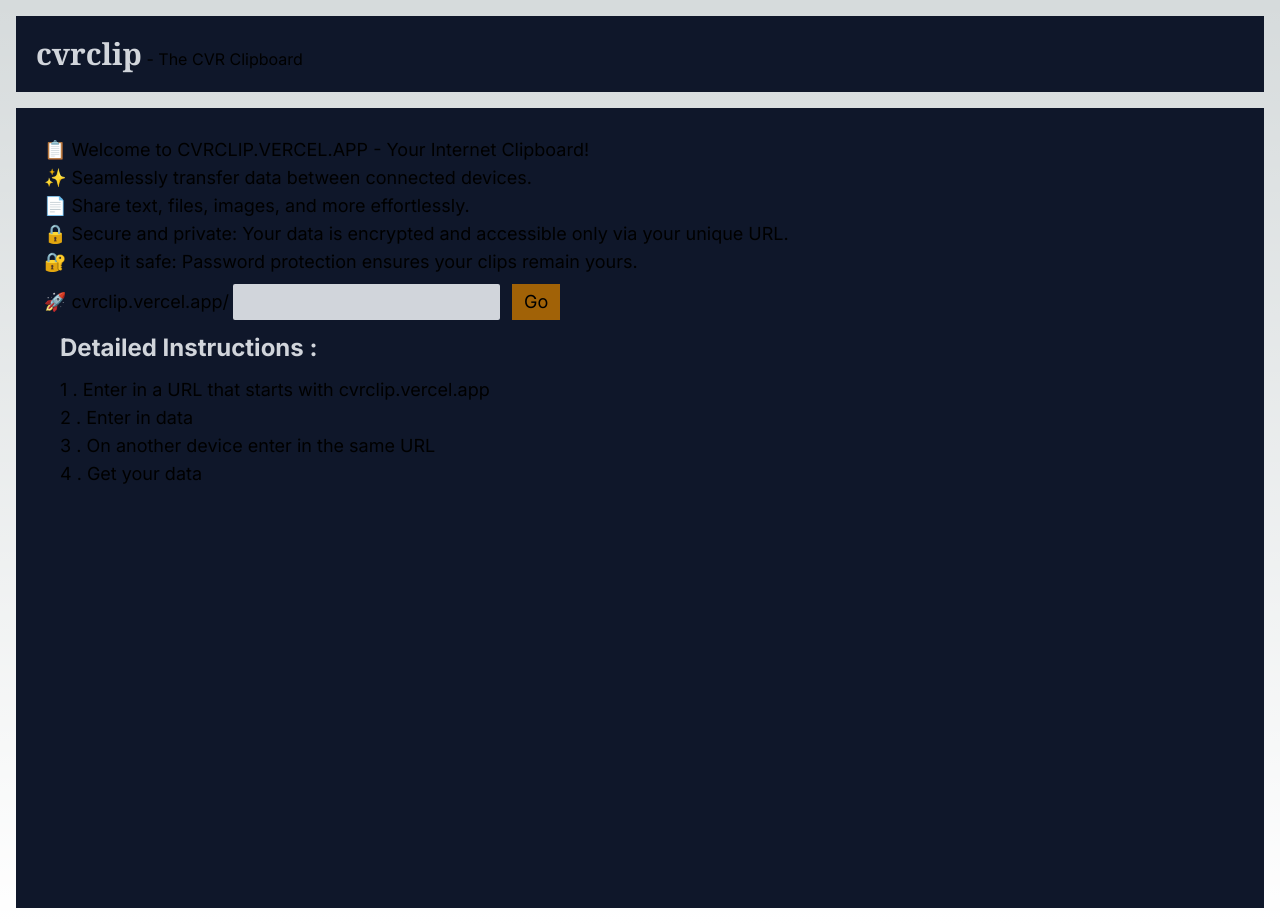
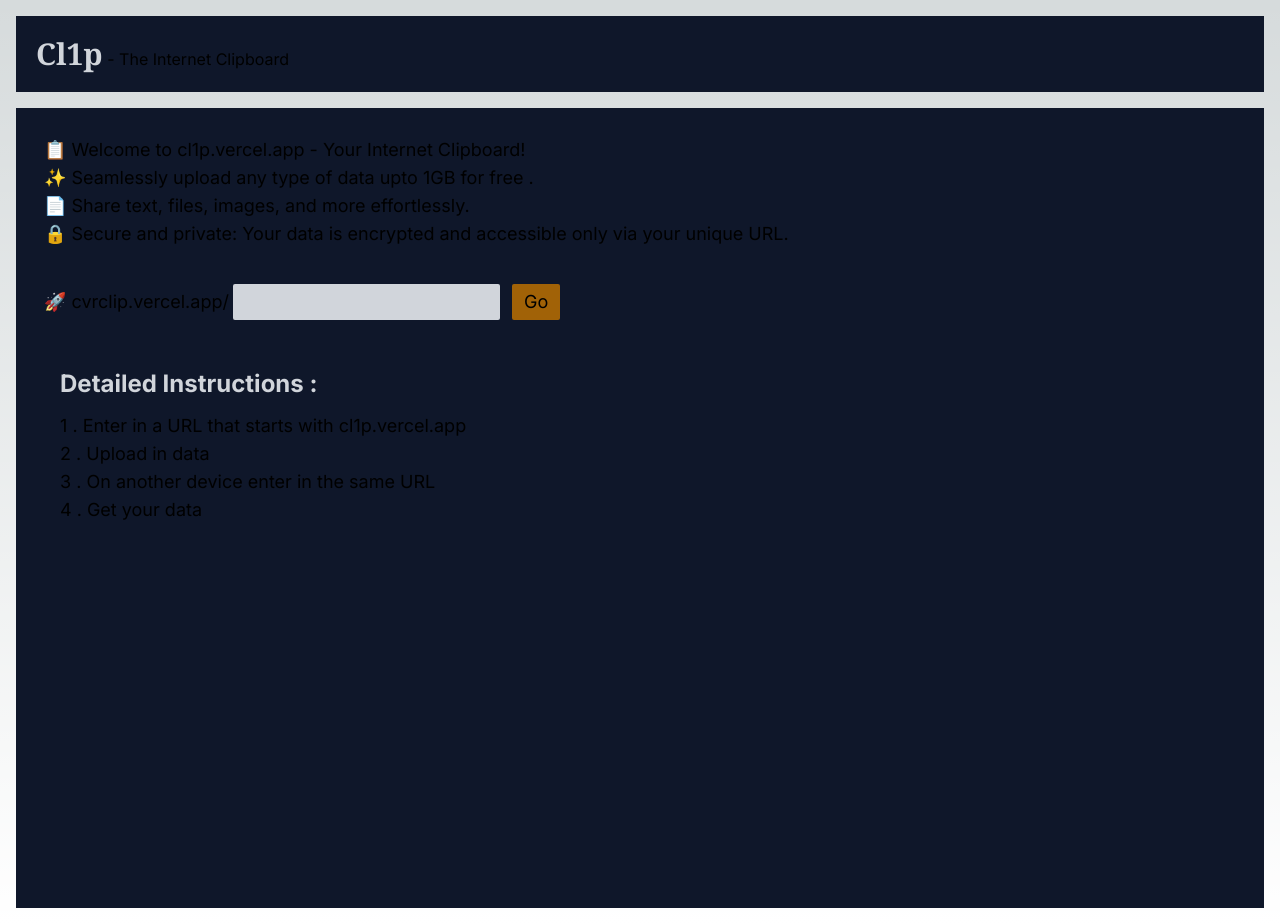
Before and after one commit to sanjay-sol/clipboard, a Next.js app: page / in a window 1280 px wide. Built offline with nearby package versions, Linux system fonts and the light colour scheme.

Commit message:
changed lib/ to TS

```diff
--- /dev/null
+++ b/app/components/Header.tsx
@@ -0,0 +1,16 @@
+import React from 'react'
+
+const Header = () => {
+  return (
+    <div>
+      <nav className=" bg-slate-900 p-5 m-4 ">
+        <span className="text-3xl font-serif font-extrabold text-gray-300">
+          Cl1p
+        </span>{" "}
+        - The Internet Clipboard
+      </nav>
+    </div>
+  );
+}
+
+export default Header
--- a/app/layout.tsx
+++ b/app/layout.tsx
@@ -1,6 +1,7 @@
 import type { Metadata } from "next";
 import { Inter } from "next/font/google";
 import "./globals.css";
+import Header from "./components/Header";
 
 const inter = Inter({ subsets: ["latin"] });
 
@@ -16,7 +17,10 @@
 }>) {
   return (
     <html lang="en">
-      <body className={inter.className}>{children}</body>
+      <body className={inter.className}>
+        <Header/>
+        {children}
+      </body>
     </html>
   );
 }
--- a/app/page.tsx
+++ b/app/page.tsx
@@ -6,27 +6,17 @@
   return (
     <>
       <div>
-        <nav className=" bg-slate-900 p-5 m-4 ">
-          <span className="text-3xl font-serif font-extrabold text-gray-300">
-            cvrclip
-          </span>{" "}
-          - The CVR Clipboard
-        </nav>
         <div className="h-screen  bg-slate-900 m-4">
           <div className=" text-lg p-7">
-            <p>📋 Welcome to CVRCLIP.VERCEL.APP - Your Internet Clipboard!</p>
-            <p>✨ Seamlessly transfer data between connected devices.</p>
+            <p>📋 Welcome to cl1p.vercel.app - Your Internet Clipboard!</p>
+            <p>✨ Seamlessly upload any type of data upto 1GB for free .</p>
             <p> 📄 Share text, files, images, and more effortlessly.</p>
             <p>
               {" "}
               🔒 Secure and private: Your data is encrypted and accessible only
               via your unique URL.
             </p>
-            <p>
-              🔐 Keep it safe: Password protection ensures your clips remain
-              yours.
-            </p>
-
+            <br />
             <p className="mt-2 mb-2">
               {" "}
               🚀 cvrclip.vercel.app/
@@ -36,18 +26,21 @@
                 value={text}
                 onChange={(e) => setText(e.target.value)}
               />
-              <button className="bg-yellow-700 p-1 pr-3 pl-3 ml-2  ">
-                <Link href={text}>Go</Link>
-              </button>
+              <Link href={text}>
+                <button className="bg-yellow-700 p-1 pr-3 pl-3 ml-2 rounded-sm  ">
+                  Go
+                </button>
+              </Link>
             </p>
+            <br />
             <div className="mt-3 ml-4 mr-4">
               <p className="text-gray-300 font-bold text-2xl">
                 {" "}
                 Detailed Instructions :
               </p>
               <div className="mt-3">
-                <p>1 . Enter in a URL that starts with cvrclip.vercel.app</p>
-                <p>2 . Enter in data</p>
+                <p>1 . Enter in a URL that starts with cl1p.vercel.app</p>
+                <p>2 . Upload in data</p>
                 <p>3 . On another device enter in the same URL</p>
                 <p>4 . Get your data</p>
               </div>
--- a/app/utils/s3Client.js
+++ b/app/utils/s3Client.js
@@ -1,6 +1,19 @@
 import { S3Client } from "@aws-sdk/client-s3";
 import dotenv from "dotenv";
 dotenv.config();
+const s3Client = new S3Client({
+  region: process.env.AWS_REGION ,
+  credentials: {
+    accessKeyId: process.env.AWS_ACCESS_ID,
+    secretAccessKey: process.env.AWS_SECRET_KEY,
+  },
+});
 
+const s3Credentials = {
+  bucket: process.env.AWS_BUCKET,
+  region: process.env.AWS_REGION,
+  accessKeyId: process.env.AWS_ACCESS_ID,
+  secretAccessKey: process.env.AWS_SECRET_KEY,
+};
 
 export { s3Client, s3Credentials };
--- a/lib/actions/clip.action.ts
+++ b/lib/actions/clip.action.ts
@@ -4,7 +4,6 @@
   name: string;
   text: string;
 }
-//J90FaiMQ3A2t8M3r
 
 export async function createClip({ name, text }: Params): Promise<void> {
   try {
--- a/lib/models/clip.model.ts
+++ b/lib/models/clip.model.ts
@@ -1,20 +1,28 @@
-import { timeStamp } from "console";
-import mongoose from "mongoose";
+import mongoose, { Document, Model, Schema } from "mongoose";
 
-const Clip_Schema = new mongoose.Schema({
+interface ClipDocument extends Document {
+  name: string;
+  text?: string;
+}
+
+const ClipSchema: Schema<ClipDocument> = new mongoose.Schema(
+  {
     name: {
-        type: String,
-        required: true,
-        unique: true,
+      type: String,
+      required: true,
+      unique: true,
     },
     text: {
-        type: String,
-    }
-},{
-    timestamps: true
-}
+      type: String,
+    },
+  },
+  {
+    timestamps: true,
+  }
 );
 
-const Clip = mongoose.models.newClip || mongoose.model("newClip", Clip_Schema);
+const Clip: Model<ClipDocument> =
+  mongoose.models.newClip ||
+  mongoose.model<ClipDocument>("newClip", ClipSchema);
 
 export default Clip;
--- a/lib/mongoose.ts
+++ b/lib/mongoose.ts
@@ -2,11 +2,14 @@
 
 let isConnected = false;
 
-export const connectToDB = async () => {
-  const MONGO_URL =
-    process.env.MONGO_URL || process.env.NEXT_PUBLIC_MONGO_URL || "";
+export const connectToDB = async (): Promise<void> => {
   try {
-    if (!MONGO_URL) return console.log("MongoDB url not found");
+    const MONGO_URL: string | undefined = process.env.MONGO_URL;
+
+    if (!MONGO_URL) {
+      console.log("MongoDB URL not found");
+      return;
+    }
 
     if (isConnected) {
       console.log("Already connected to MongoDB");
@@ -15,9 +18,8 @@
       await mongoose.connect(MONGO_URL);
       isConnected = true;
       console.log("Connected to MongoDB");
-      return;
     }
-  } catch (err) {
-    console.log(err + "Error connecting to MongoDB");
+  } catch (err: any) {
+    console.log("Error connecting to MongoDB:", err);
   }
 };
```
Also changed, not shown: app/[key]/page.tsx (+113 -65 lines).
